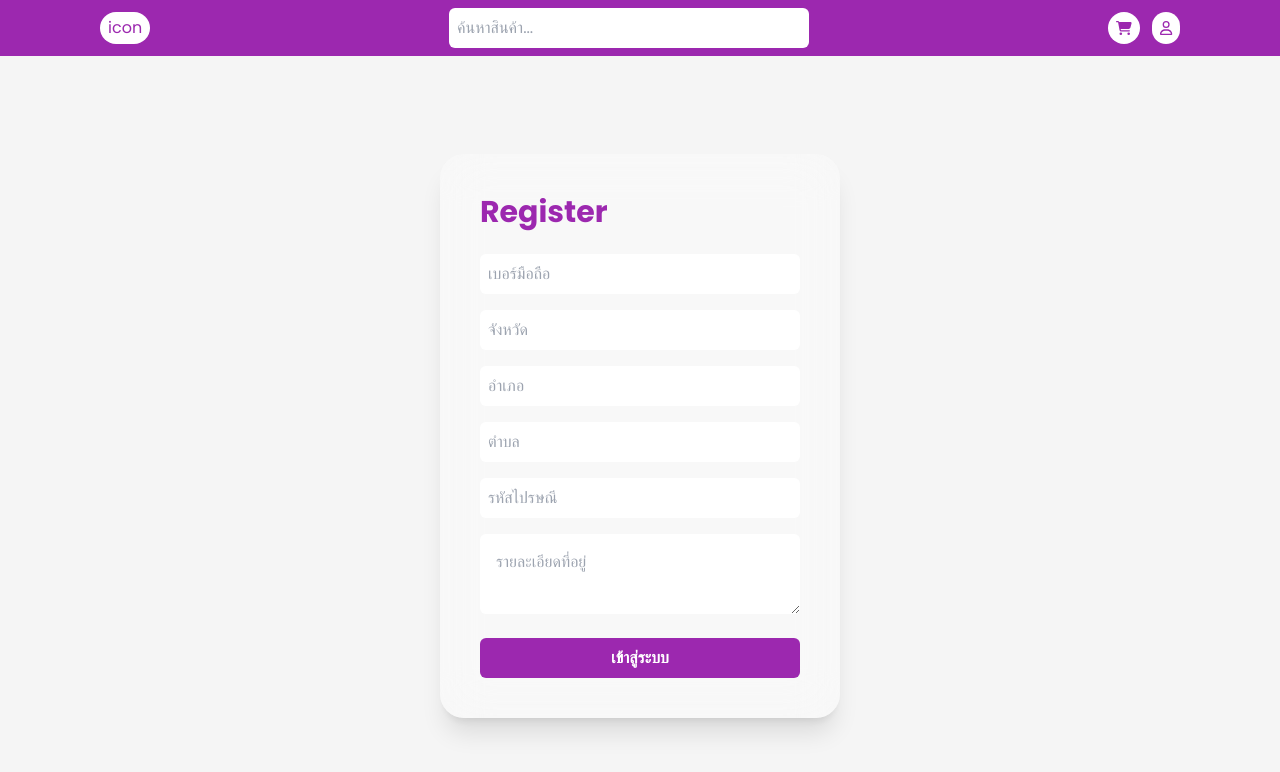
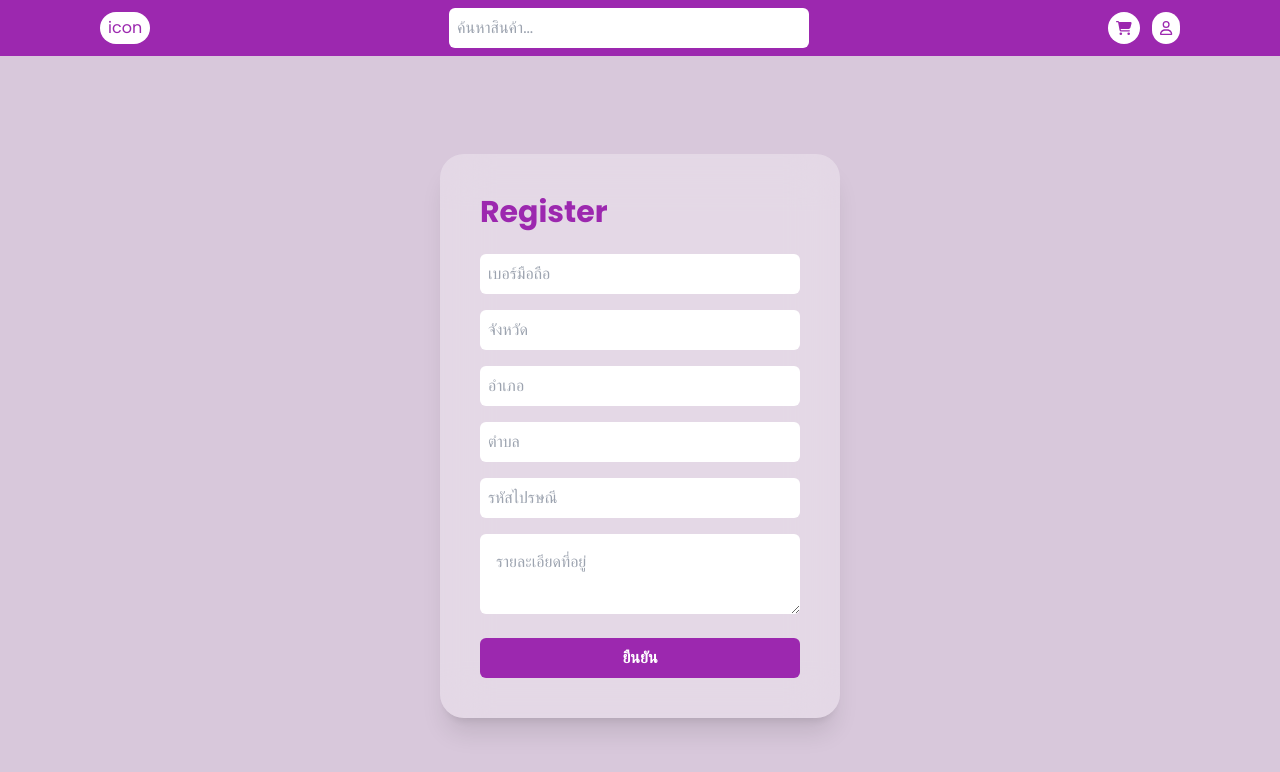
Before and after one commit to golffer420014/Ecommerce_fashion_front, a React (Vite) app: page /regis-address in a window 1280 px wide. Shown: the top 772 px of the page. Built offline with nearby package versions, Linux system fonts and the light colour scheme.

Commit message:
second commit

```diff
--- a/src/section/Login/index.jsx
+++ b/src/section/Login/index.jsx
@@ -4,7 +4,7 @@
 
 const Login = () => {
     return (
-        <div className="flex items-center justify-center bg-primaryBg h-[95vh] bg-[#d8c8db]">
+        <div className="flex items-center justify-center  h-[95vh] bg-[#d8c8db]">
             <div className=" p-10 rounded-3xl backdrop-blur-xl bg-white/30 shadow-xl hover:shadow-primary/30 transition-all duration-300  my-10 w-[400px] flex items-center justify-center">
                 <div className=" w-full h-full">
                     <div className="text-3xl text-primary font-bold">Login</div>
--- a/src/section/RegisAddress/index.jsx
+++ b/src/section/RegisAddress/index.jsx
@@ -3,7 +3,7 @@
 
 const RegisAddress = () => {
     return (
-        <div className="flex items-center justify-center bg-primaryBg h-[95vh] bg-[#d8c8db]">
+        <div className="flex items-center justify-center h-[95vh] bg-[#d8c8db]">
             <div className=" p-10 rounded-3xl backdrop-blur-xl bg-white/30 shadow-xl hover:shadow-primary/30 transition-all duration-300  my-10 w-[400px] flex items-center justify-center">
                 <div className=" w-full h-full">
                     <div className="text-3xl text-primary font-bold">
@@ -23,7 +23,7 @@
                             ></textarea>
                         </div>
                     </div>
-                    <Btn title="เข้าสู่ระบบ" />
+                    <Btn title="ยืนยัน" />
                 </div>
             </div>
         </div>
--- a/src/section/Register/index.jsx
+++ b/src/section/Register/index.jsx
@@ -4,7 +4,7 @@
 
 const Register = () => {
     return (
-        <div className="flex  items-center justify-center bg-primaryBg h-[95vh] bg-[#d8c8db]">
+        <div className="flex items-center justify-center  h-[95vh] bg-[#d8c8db]">
             <div className=" p-10  border rounded-3xl backdrop-blur-xl bg-white/30 shadow-xl hover:shadow-primary/30 transition-all duration-300  my-10 w-[400px] flex items-center justify-center">
                 <div className=" w-full h-full">
                     <div className="text-3xl text-primary font-bold">
```
